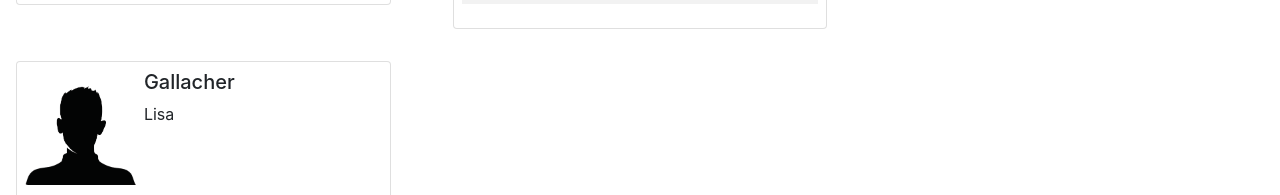
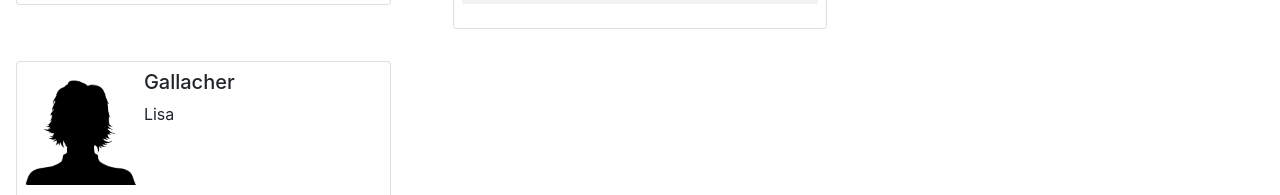
Before and after one commit to FlorpWasTaken/alanproject, an Angular app: page /members in a window 1280 px wide. Shown: the part 605-800 px from the top of the page. Built offline with nearby package versions, Linux system fonts and the light colour scheme.

Commit message:
Added default portraits for male and female

```diff
--- a/src/app/members/member/member.component.html
+++ b/src/app/members/member/member.component.html
@@ -1,7 +1,7 @@
 <div class="card m-3">
   <div class="row no-gutters m-2">
     <div class="col-md-4">
-      <img [src]="member.portrait" class="card-img pr-2">
+      <img src={{cardImageLink}} class="card-img pr-2">
     </div>
     <div class="col-8">
       <div>
--- a/src/app/members/member/member.component.ts
+++ b/src/app/members/member/member.component.ts
@@ -7,9 +7,28 @@ import { Component, Input, OnInit } from '@angular/core';
 })
 export class MemberComponent implements OnInit {
 @Input() member: any;
+//Variable to hold the link for the person or the defaults
+public cardImageLink: string;
   constructor() { }
 
+//Sets the card image link variable to the member portrait link
+//or if the portrait link is blank sets the card image link
+//to the default male or female image based on sex of the member
+public setPortraitImage (){
+  if(this.member.portrait.length > 0){
+    this.cardImageLink = this.member.portrait;
+  } else{
+    if(this.member.sex =='Male'){
+      this.cardImageLink = '../../../assets/images/male_default.png';
+    } else{
+      this.cardImageLink = '../../../assets/images/female_default.png';
+    }
+
+  }
+}
+
   ngOnInit(): void {
+    this.setPortraitImage();
   }
 
 }
--- a/src/app/members/members.component.ts
+++ b/src/app/members/members.component.ts
@@ -26,7 +26,7 @@ export class MembersComponent implements OnInit {
       "height": "190cm",
       "age": "17",
       "sex": "Male",
-      "portrait": "../../../assets/images/male_default.png",
+      "portrait": "",
     },
     {
       "id": 2,
@@ -62,7 +62,7 @@ export class MembersComponent implements OnInit {
       "height": "50cm",
       "age": "1.5",
       "sex": "Male",
-      "portrait": "../../../assets/images/male_default.png"
+      "portrait": ""
     },
     {
       "id": 4,
@@ -80,7 +80,7 @@ export class MembersComponent implements OnInit {
       "height": '180cm',
       "age": "46",
       "sex": "Female",
-      "portrait": "../../../assets/images/male_default.png"
+      "portrait": ""
     }
   ]
 
```
